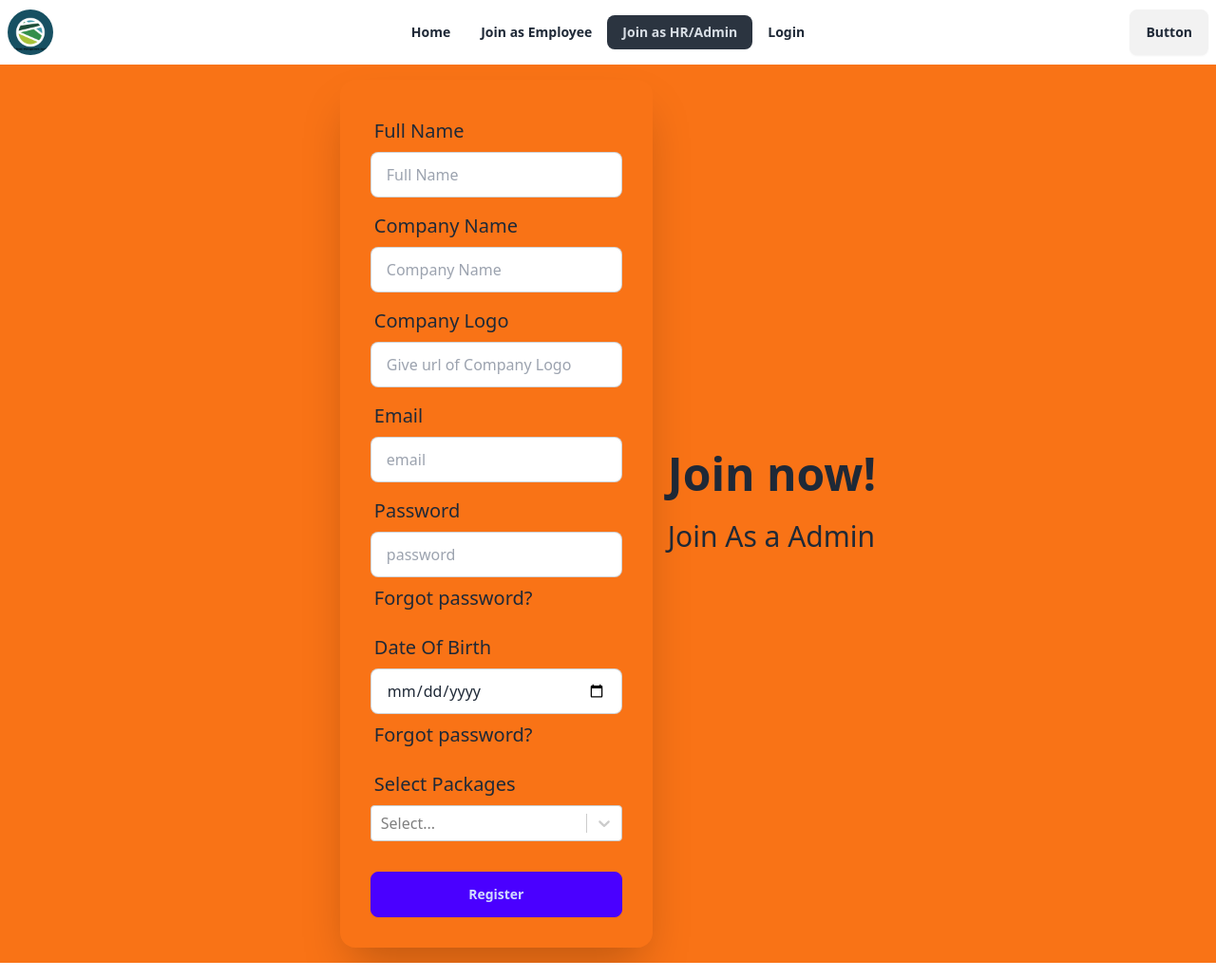
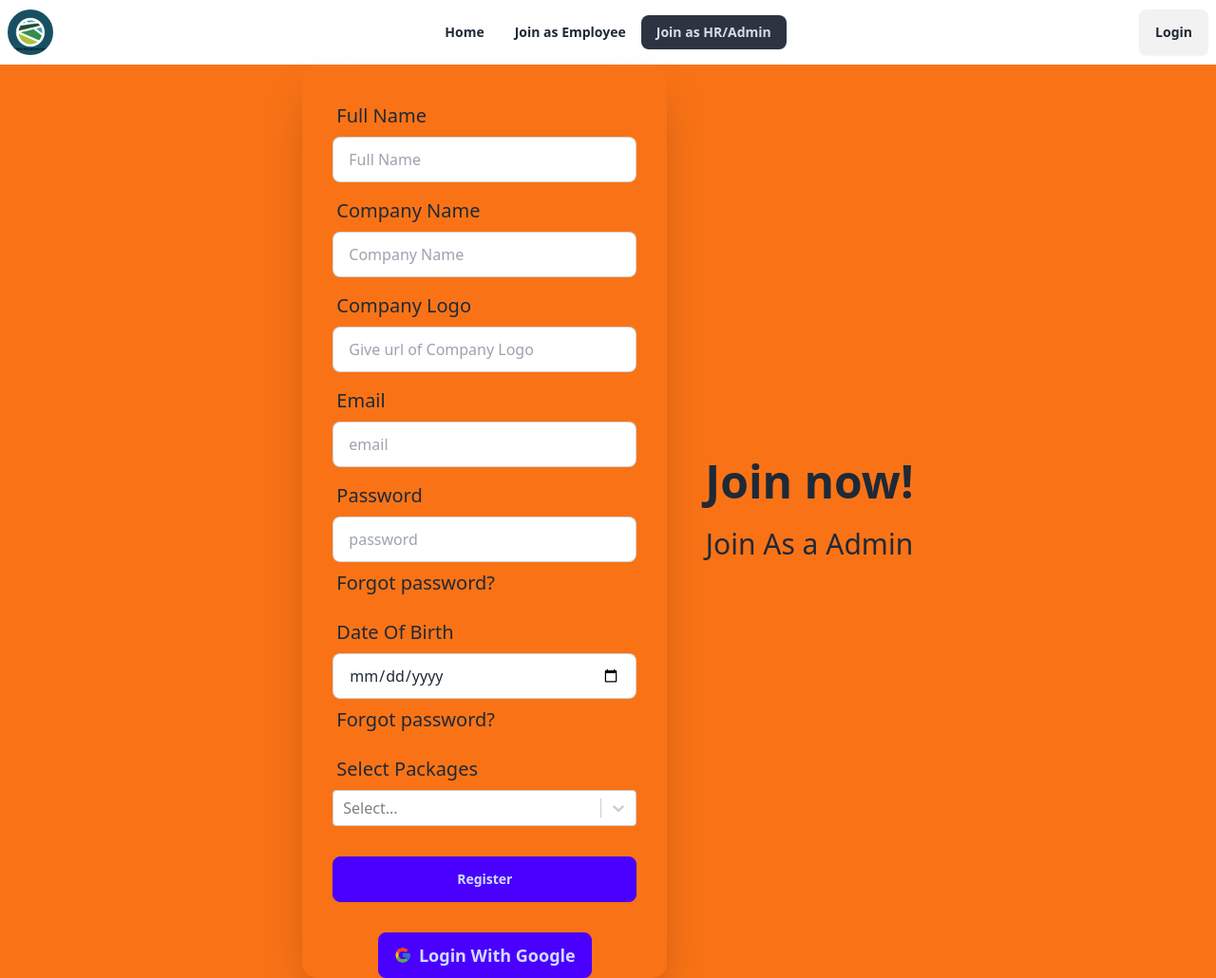
Before and after one commit to anikshajol/ams-12-client, a React (Vite) app: page /join-as-admin in a window 1280 px wide. Shown: the whole page at 95% size. Built offline with nearby package versions, Linux system fonts and the light colour scheme; no server answers.

Commit message:
login,goggle login auth complete with firebase

```diff
--- a/package.json
+++ b/package.json
@@ -20,6 +20,7 @@
     "react-fast-marquee": "^1.6.2",
     "react-helmet-async": "^2.0.1",
     "react-hook-form": "^7.48.2",
+    "react-icons": "^4.12.0",
     "react-router-dom": "^6.20.0",
     "react-select": "^5.8.0",
     "sort-by": "^1.2.0",
--- a/src/Pages/AuthenticationPages/AdminRegistration/AdminRegistration.jsx
+++ b/src/Pages/AuthenticationPages/AdminRegistration/AdminRegistration.jsx
@@ -5,6 +5,7 @@ import useAuth from "../../../Hook/useAuth";
 import { useNavigate } from "react-router-dom";
 import Swal from "sweetalert2";
 import { Helmet } from "react-helmet-async";
+import GoogleLogin from "../SocialLogin/GoogleLogin";
 const AdminRegistration = () => {
   const options = [
     { value: "5 Members For $5", label: "5 Members For $5" },
@@ -41,7 +42,7 @@ const AdminRegistration = () => {
           Swal.fire({
             position: "top-end",
             icon: "success",
-            title: "Your registration successfully complete",
+            title: "Your registration successfully completed as an Admin",
             showConfirmButton: false,
             timer: 1500,
           });
@@ -57,14 +58,14 @@ const AdminRegistration = () => {
       <Helmet>
         <title>Admin Registration</title>
       </Helmet>
-      <div className="hero min-h-screen bg-orange-500">
-        <div className="hero-content flex-col lg:flex-row-reverse">
-          <div className="text-center w-1/2 lg:text-left">
+      <div className="min-h-screen bg-orange-500">
+        <div className="flex gap-10 items-center justify-center flex-col lg:flex-row-reverse">
+          <div className="text-center ">
             <h1 className="text-5xl font-bold">Join now!</h1>
             <p className="py-6 text-3xl">Join As a Admin</p>
           </div>
 
-          <div className="card max-w-sm shadow-2xl bg-transparent  ">
+          <div className="card w-96 shadow-2xl bg-transparent  ">
             <form onSubmit={handleSubmit(onSubmit)} className="card-body ">
               {/* full name */}
               <div className="form-control ">
@@ -185,6 +186,9 @@ const AdminRegistration = () => {
                 </button>
               </div>
             </form>
+            <div className=" flex justify-center">
+              <GoogleLogin></GoogleLogin>
+            </div>
           </div>
         </div>
       </div>
--- a/src/Pages/AuthenticationPages/EmployeeRegistration/EmployeeRegistration.jsx
+++ b/src/Pages/AuthenticationPages/EmployeeRegistration/EmployeeRegistration.jsx
@@ -1,7 +1,12 @@
 import { Helmet } from "react-helmet-async";
 import { useForm } from "react-hook-form";
+import useAuth from "../../../Hook/useAuth";
+import { Link } from "react-router-dom";
+import Swal from "sweetalert2";
 
 const EmployeeRegistration = () => {
+  const { createUser, loading, updateUserProfile } = useAuth();
+  // console.log(loading);
   const {
     register,
     handleSubmit,
@@ -10,6 +15,24 @@ const EmployeeRegistration = () => {
 
   const onSubmit = (data) => {
     console.log(data);
+    const { email, password } = data;
+    createUser(email, password)
+      .then((res) => {
+        console.log(res.data);
+        updateUserProfile(data.name, data.companyLogo).then(() => {
+          console.log("name and photo updated");
+          Swal.fire({
+            position: "top-end",
+            icon: "success",
+            title: "Your registration successfully completed as a Employee",
+            showConfirmButton: false,
+            timer: 1500,
+          });
+        });
+      })
+      .catch((err) => {
+        console.log(err.message);
+      });
   };
 
   return (
@@ -18,13 +41,15 @@ const EmployeeRegistration = () => {
         <title>Employee Registration</title>
       </Helmet>
       <div className="hero min-h-screen bg-orange-500">
-        <div className="hero-content flex-col lg:flex-row-reverse">
-          <div className="text-center w-1/2 lg:text-left">
+        <div className="hero-content  flex-col lg:flex-row-reverse ">
+          <div className="text-center lg:text-left">
             <h1 className="text-5xl font-bold">Join now!</h1>
-            <p className="py-6">Join As an Employee</p>
+            <p className="py-6 text-xl text-white font-bold ">
+              Join As an Employee
+            </p>
           </div>
 
-          <div className="card max-w-sm shadow-2xl bg-transparent">
+          <div className="card  shadow-2xl bg-transparent">
             <form onSubmit={handleSubmit(onSubmit)} className="card-body">
               {/* full name */}
               <div className="form-control">
@@ -48,7 +73,7 @@ const EmployeeRegistration = () => {
                 <input
                   type="text"
                   {...register("companyLogo", { required: true })}
-                  placeholder="Company Logo"
+                  placeholder="Give url of Company Logo"
                   className="input input-bordered"
                 />
               </div>
@@ -100,7 +125,20 @@ const EmployeeRegistration = () => {
               </div>
 
               <div className="form-control mt-6">
-                <button className="btn btn-primary">Register</button>
+                <button type="submit" className="btn btn-primary text-white">
+                  Register
+                </button>
+              </div>
+              <div>
+                <p className="text-lg text-white font-medium">
+                  All ready Registered? Please{" "}
+                  <Link
+                    to={"/login"}
+                    className="text-blue-700 text-lg font-bold "
+                  >
+                    Login
+                  </Link>
+                </p>
               </div>
             </form>
           </div>
--- /dev/null
+++ b/src/Pages/AuthenticationPages/SocialLogin/GoogleLogin.jsx
@@ -0,0 +1,32 @@
+import { FcGoogle } from "react-icons/fc";
+import useAuth from "../../../Hook/useAuth";
+import Swal from "sweetalert2";
+import { useNavigate } from "react-router-dom";
+const GoogleLogin = () => {
+  const { loginWithGoogle } = useAuth();
+  const handleGoogleLogin = () => {
+    loginWithGoogle()
+      .then((res) => {
+        console.log(res.user);
+        Swal.fire({
+          position: "top-end",
+          icon: "success",
+          title: "Your registration successfully completed as an Admin",
+          showConfirmButton: false,
+          timer: 1500,
+        });
+      })
+      .catch((err) => {
+        console.log(err);
+      });
+  };
+  return (
+    <>
+      <button onClick={handleGoogleLogin} className="btn text-lg  btn-primary">
+        <FcGoogle /> Login With Google
+      </button>
+    </>
+  );
+};
+
+export default GoogleLogin;
--- a/src/Provider/AuthProvider.jsx
+++ b/src/Provider/AuthProvider.jsx
@@ -1,19 +1,31 @@
 import { createContext, useEffect, useState } from "react";
 
 import {
+  GoogleAuthProvider,
   createUserWithEmailAndPassword,
   getAuth,
   onAuthStateChanged,
+  signInWithEmailAndPassword,
+  signInWithPopup,
+  signOut,
   updateProfile,
 } from "firebase/auth";
 import app from "../Firebase/firebase.config";
 
 export const AuthContext = createContext(null);
+const provider = new GoogleAuthProvider();
 
 const AuthProvider = ({ children }) => {
   const auth = getAuth(app);
   const [loading, setLoading] = useState(true);
   const [user, setUser] = useState(null);
+
+  //google login
+
+  const loginWithGoogle = () => {
+    setLoading(true);
+    return signInWithPopup(auth, provider);
+  };
 
   //   registration
 
@@ -31,6 +43,20 @@ const AuthProvider = ({ children }) => {
     });
   };
 
+  // login
+
+  const loginUser = (email, password) => {
+    setLoading(false);
+    return signInWithEmailAndPassword(auth, email, password);
+  };
+
+  // logout
+
+  const logOut = () => {
+    setLoading(false);
+    return signOut(auth);
+  };
+
   useEffect(() => {
     const unsubscribe = onAuthStateChanged(auth, (currentUser) => {
       setUser(currentUser);
@@ -44,7 +70,10 @@ const AuthProvider = ({ children }) => {
 
   const authInfo = {
     createUser,
+    loginUser,
+    logOut,
     updateUserProfile,
+    loginWithGoogle,
     loading,
     user,
   };
--- a/src/Shared/Navbar.jsx
+++ b/src/Shared/Navbar.jsx
@@ -1,7 +1,20 @@
-import { NavLink } from "react-router-dom";
+import { NavLink, useNavigate } from "react-router-dom";
 import logo from "../assets/5f55175d9ecd1400ee2626df64545058.png";
+import useAuth from "../Hook/useAuth";
 
 const Navbar = () => {
+  const { user, logOut } = useAuth();
+  const navigate = useNavigate();
+  const handleLogOut = () => {
+    logOut()
+      .then(() => {
+        navigate("/login");
+      })
+      .catch((err) => {
+        console.log(err);
+      });
+  };
+
   // TODO: need import user: user employee and hr/admin
 
   const employee = false;
@@ -67,9 +80,6 @@ const Navbar = () => {
           <li>
             <NavLink to={"/join-as-admin"}>Join as HR/Admin</NavLink>
           </li>
-          <li>
-            <NavLink to={"/login"}>Login</NavLink>
-          </li>
         </>
       )}
     </>
@@ -116,7 +126,15 @@ const Navbar = () => {
 
         {/* navbar end image and logout */}
         <div className="navbar-end">
-          <a className="btn">Button</a>
+          {!user ? (
+            <NavLink to={"/login"}>
+              <button className="btn">Login</button>
+            </NavLink>
+          ) : (
+            <button onClick={handleLogOut} className="btn">
+              Logout
+            </button>
+          )}
         </div>
       </div>
     </div>
```
Also changed, not shown: 1 other file (tests, documents, lock files or other folders).
